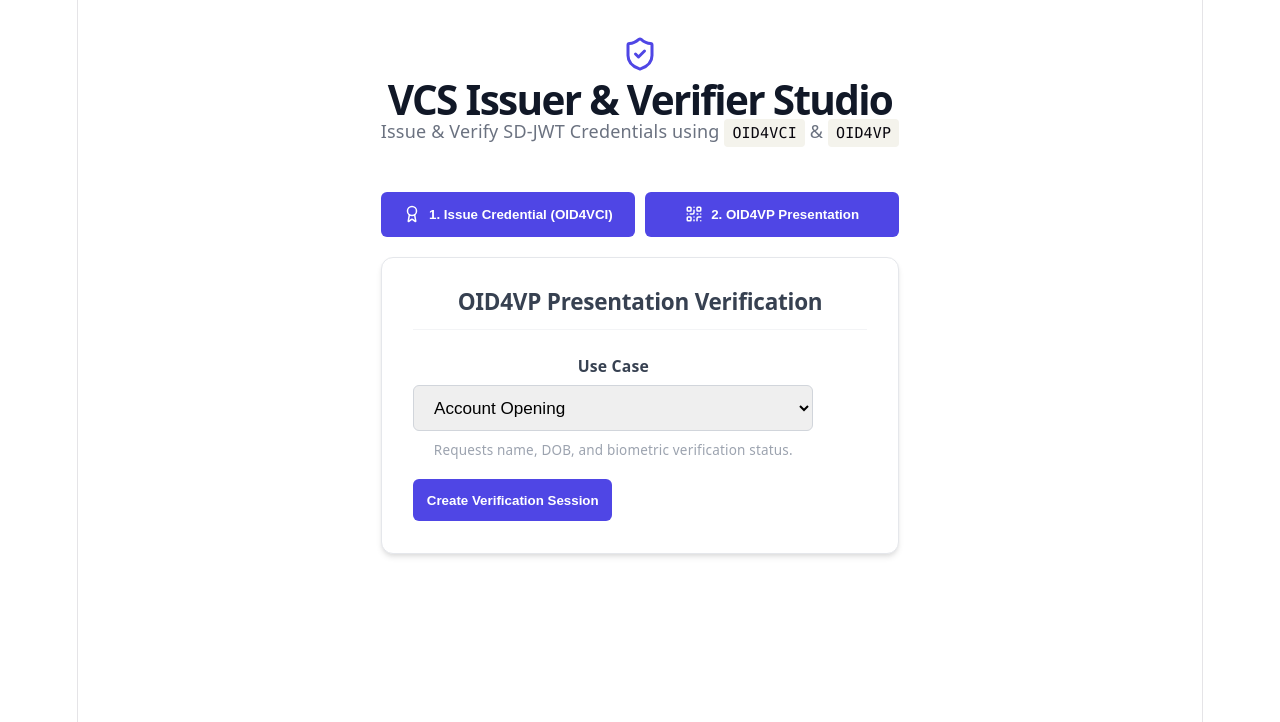
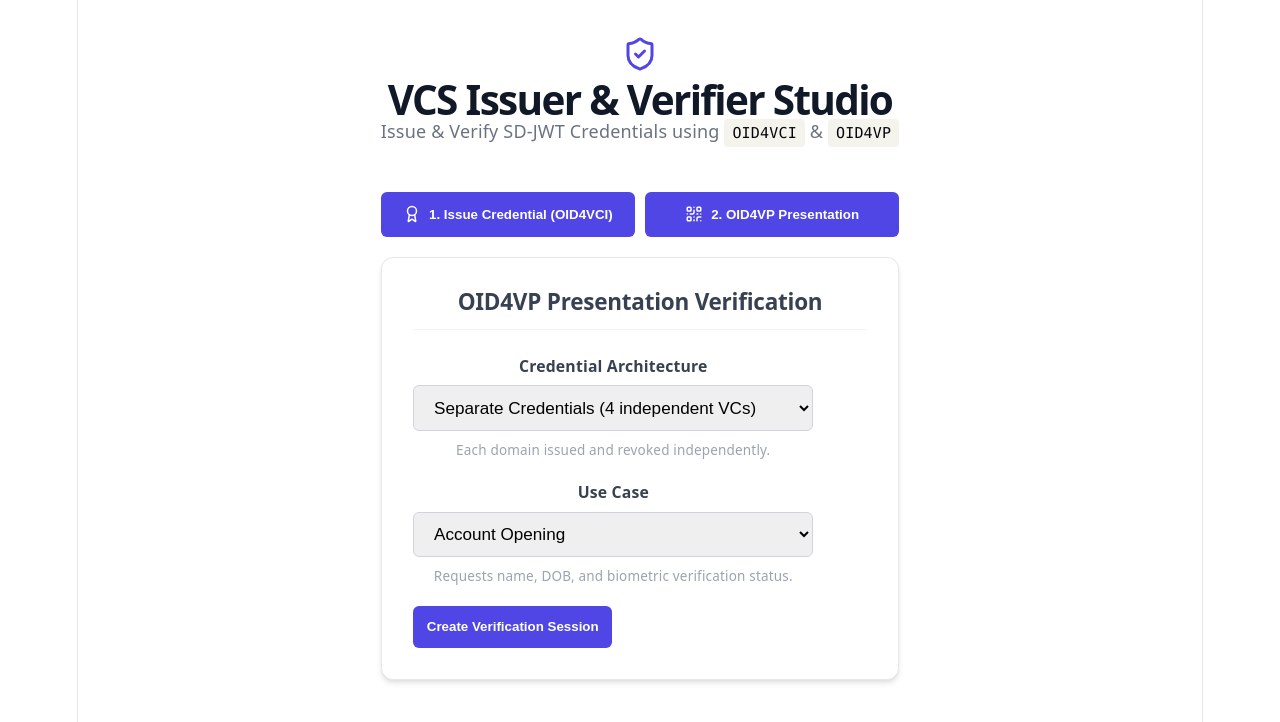
Before and after one commit to anjiaistudio/vcs-issuer, a React (Vite) app: page / in a window 1280 px wide. Both pictures are taken after a click on the button "2. OID4VP Presentation". Shown: the top 722 px of the page. Built offline with nearby package versions, Linux system fonts and the light colour scheme.

Commit message:
added consolidated as an option along with usecase

```diff
--- a/src/App.jsx
+++ b/src/App.jsx
@@ -46,6 +46,26 @@ const CREDENTIAL_FORM_CONFIG = {
       { name: 'biometric_verified', label: 'Biometric Verified', type: 'checkbox', default: true },
     ],
   },
+  ConsolidatedCredential:{
+    label: 'Consolidated Credential (All-in-One)',
+    fields: [
+      { name: 'first_name', label: 'First Name', type: 'text', default: 'Jane' },
+      { name: 'middle_name', label: 'Middle Name', type: 'text', default: 'Alice' },
+      { name: 'last_name', label: 'Last Name', type: 'text', default: 'Doe' },
+      { name: 'date_of_birth', label: 'Date of Birth', type: 'date', default: '1990-04-12' },
+      { name: 'verification_method', label: 'Verification Method', type: 'text', default: 'digital_id_check' },
+      { name: 'document_type', label: 'Document Type', type: 'text', default: 'drivers_license' },
+      { name: 'license_number', label: 'License Number', type: 'text', default: 'DL1234567' },
+      { name: 'issuing_state', label: 'Issuing State', type: 'text', default: 'NSW' },
+      { name: 'document_expiry_date', label: 'Document Expiry Date', type: 'date', default: '2029-03-01' },
+      { name: 'bsb', label: 'BSB', type: 'text', default: '062-000' },
+      { name: 'account_number', label: 'Account Number', type: 'text', default: '12345678' },
+      { name: 'account_holder_name', label: 'Account Holder Name', type: 'text', default: 'Jane Doe' },
+      { name: 'biometric_reference_id', label: 'Biometric Reference ID', type: 'text', default: 'cust_001' },
+      { name: 'biometric_verified', label: 'Biometric Verified', type: 'checkbox', default: true },
+    ],
+  },
+
 };
 
 const CREDENTIAL_TYPE_LIST = Object.keys(CREDENTIAL_FORM_CONFIG);
@@ -103,6 +123,7 @@ export default function App() {
 
   const [openVcExplain, setOpenVcExplain] = useState(false);
   const [openIssuerExplain, setOpenIssuerExplain] = useState(false);
+  const [credentialMode, setCredentialMode] = useState('separate'); // 'separate' | 'consolidated'
 
   useEffect(() => {
     if ((issueResult || batchOffers) && qrIssueRef.current) {
@@ -153,6 +174,16 @@ export default function App() {
         credential_type: selectedType,
         claims: claimsByType[selectedType],
       });
+      // const response = await axios.post(`${API_BASE_URL}/issue/combined`, {
+      //   subject_did: subjectDid,
+      //   credential_types: ["BiographicCredential", "DocumentCredential", "BankingCredential", "BiometricCredential"],
+      //   claims_by_type: {
+      //     BiographicCredential: claimsByType.BiographicCredential,
+      //     DocumentCredential: claimsByType.DocumentCredential,
+      //     BankingCredential: claimsByType.BankingCredential,
+      //     BiometricCredential: claimsByType.BiometricCredential,
+      //   },
+      // });
       setIssueResult(response.data);
     } catch (err) {
       console.error(err);
@@ -202,6 +233,7 @@ export default function App() {
     try {
       const response = await axios.post(`${API_BASE_URL}/verify/session`, {
         use_case: selectedUseCase,
+        credential_mode: credentialMode,
       });
       setVpSession(response.data);
     } catch (err) {
@@ -455,6 +487,19 @@ export default function App() {
           <h2 className="card-title">OID4VP Presentation Verification</h2>
 
           <div className="field-group" style={{ marginBottom: '16px', maxWidth: '400px' }}>
+            <label className="label">Credential Architecture</label>
+            <select className="input" value={credentialMode} onChange={(e) => setCredentialMode(e.target.value)}>
+              <option value="separate">Separate Credentials (4 independent VCs)</option>
+              <option value="consolidated">Consolidated Credential (1 grouped VC)</option>
+            </select>
+            <span className="hint">
+              {credentialMode === 'separate'
+                ? 'Each domain issued and revoked independently.'
+                : 'All domains in one credential, single status endpoint.'}
+            </span>
+          </div>
+
+          <div className="field-group" style={{ marginBottom: '16px', maxWidth: '400px' }}>
             <label className="label">Use Case</label>
             <select
               className="input"
```
